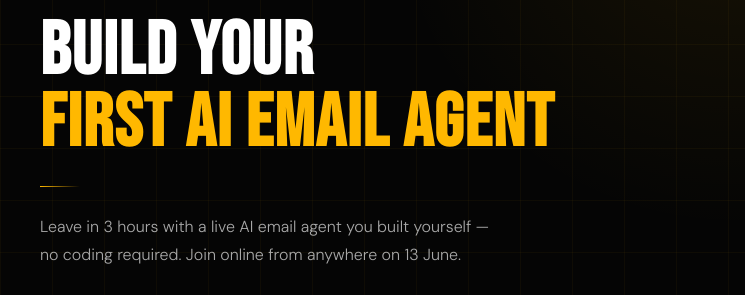
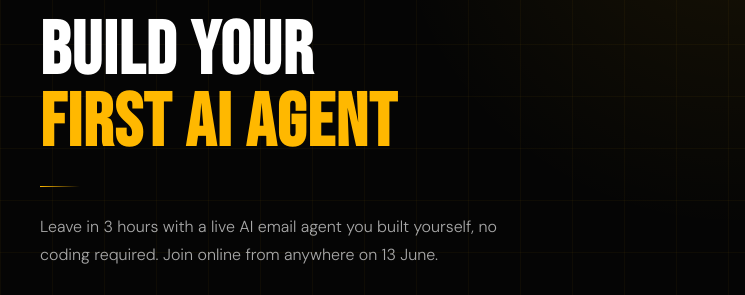
Before and after one commit to Javid0909/Genaition, an Astro site: page /event-1 in a window 1280 px wide. Shown: the part 268-563 px from the top of the page, 0-745 px from the left. Built offline with nearby package versions, Linux system fonts and the light colour scheme; Astro itself is replaced by a stand-in of ours; grey boxes are pictures that could not be loaded.

Commit message:
Remove 'Email' from event-1 hero headline

```diff
--- a/src/pages/event-1.astro
+++ b/src/pages/event-1.astro
@@ -426,10 +426,10 @@
       </p>
       <h1 class="hero-title">
         <span class="t-white">Build your</span>
-        <span class="t-green">First AI Email Agent</span>
+        <span class="t-green">First AI Agent</span>
       </h1>
       <div class="hero-divider"></div>
-      <p class="hero-desc">Leave in 3 hours with a live AI email agent you built yourself — no coding required. Join online from anywhere on 13 June.</p>
+      <p class="hero-desc">Leave in 3 hours with a live AI email agent you built yourself, no coding required. Join online from anywhere on 13 June.</p>
       <div class="hero-meta">
         <div class="meta-block">
           <p class="meta-label">Date</p>
```
